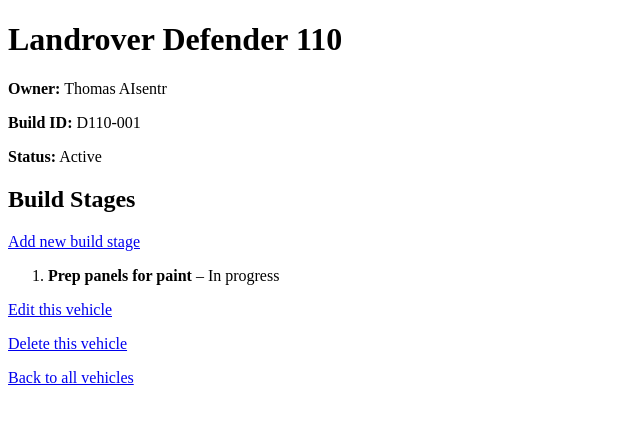
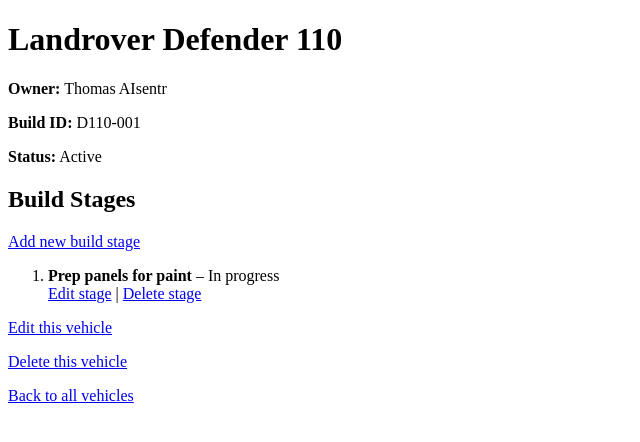
Before and after one commit to thomasfitz24/P3-vehicle-build-tracker, a Django app: page /vehicles/2/ in a window 1280 px wide. Shown: the top 442 px of the page, without its empty margins (0-640 px from the left). Run offline with Django 5.2, Linux system fonts and the light colour scheme; data comes from the database, SQL or seed files in the repository.

Commit message:
Fix vehicle_detail template blocks and add stage edit/delete links

```diff
--- a/templates/builds/vehicle_detail.html
+++ b/templates/builds/vehicle_detail.html
@@ -5,14 +5,17 @@
 </head>
 <body>
     <h1>{{ vehicle.make }} {{ vehicle.model }}</h1>
+
     <p><strong>Owner:</strong> {{ vehicle.customer.first_name }} {{ vehicle.customer.last_name }}</p>
     <p><strong>Build ID:</strong> {{ vehicle.vin_or_id }}</p>
     <p><strong>Status:</strong> {{ vehicle.get_status_display }}</p>
 
     <h2>Build Stages</h2>
+
     <p>
         <a href="{% url 'stage_create' vehicle.pk %}">Add new build stage</a>
     </p>
+
     {% if stages %}
         <ol>
             {% for stage in stages %}
@@ -24,6 +27,10 @@
                     {% if stage.description %}
                         <br>{{ stage.description }}
                     {% endif %}
+
+                    <br>
+                    <a href="{% url 'stage_update' stage.pk %}">Edit stage</a> |
+                    <a href="{% url 'stage_delete' stage.pk %}">Delete stage</a>
                 </li>
             {% endfor %}
         </ol>
```
Lines whose indentation alone changed are shown as unchanged.
